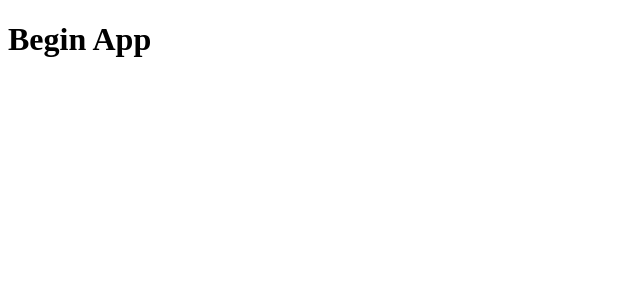
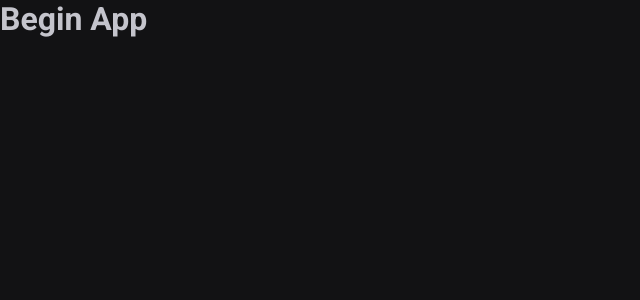
Before and after one commit to GusPrado/reactjs-pomodoro-timer, a React (Vite) app: page / in a window 1280 px wide. Shown: the top 300 px of the page, without its empty margins (0-640 px from the left). Built offline with nearby package versions, Linux system fonts and the light colour scheme.

Commit message:
feat: Configure global theme & styles

```diff
--- a/index.html
+++ b/index.html
@@ -1,8 +1,11 @@
 <!doctype html>
 <html lang="en">
   <head>
+    <link rel="preconnect" href="https://fonts.googleapis.com">
+    <link rel="preconnect" href="https://fonts.gstatic.com" crossorigin>
     <meta charset="UTF-8" />
     <meta name="viewport" content="width=device-width, initial-scale=1.0" />
+    <link href="https://fonts.googleapis.com/css2?family=Roboto+Mono:ital,wght@0,100..700;1,100..700&family=Roboto:wght@400;700&display=swap" rel="stylesheet" />
     <title>My Pomodoro</title>
   </head>
   <body>
--- a/package.json
+++ b/package.json
@@ -11,7 +11,8 @@
   },
   "dependencies": {
     "react": "^18.3.1",
-    "react-dom": "^18.3.1"
+    "react-dom": "^18.3.1",
+    "styled-components": "^6.1.13"
   },
   "devDependencies": {
     "@eslint/js": "^9.13.0",
--- a/src/App.tsx
+++ b/src/App.tsx
@@ -1,6 +1,13 @@
+import { ThemeProvider } from 'styled-components'
+import { defaultTheme } from './styles/themes/default'
+import { GlobalStyle } from './styles/global'
+
 export function App() {
 
   return (
-   <h1>Begin App</h1>
+    <ThemeProvider theme={defaultTheme}>
+      <h1>Begin App</h1>
+      <GlobalStyle />
+    </ThemeProvider>
   )
 }
--- /dev/null
+++ b/src/styles/global.ts
@@ -0,0 +1,26 @@
+import { createGlobalStyle } from 'styled-components'
+
+export const GlobalStyle = createGlobalStyle`
+* {
+  margin: 0;
+  padding: 0;
+  box-sizing: border-box;
+}
+
+:focus {
+  outline: 0;
+  box-shadow: 0 0 0 2px ${props => props.theme['green-500']};
+}
+
+body {
+  background-color: ${ props => props.theme['gray-900']};
+  color:  ${ props => props.theme['gray-300']}
+;
+}
+
+body, input-security, textarea, button {
+  font-family: 'Roboto', sans-serif;
+  font-weight: 400;
+  font-size: 1rem;
+}
+`
--- /dev/null
+++ b/src/styles/themes/default.ts
@@ -0,0 +1,21 @@
+export const defaultTheme = {
+  white: '#FFF',
+
+  'gray-100': '#E1E1E6',
+  'gray-300': '#C4C4CC',
+  'gray-400': '#8D8D99',
+  'gray-500': '#7C7C8A',
+  'gray-600': '#323238',
+  'gray-700': '#29292E',
+  'gray-800': '#202024',
+  'gray-900': '#121214',
+
+  'green-300': '#00B37E',
+  'green-500': '#00875F',
+  'green-700': '#015F43',
+
+  'red-500': '#AB222E',
+  'red-700': '#7A1921',
+
+  'yellow-500': '#FBA94C',
+}
```
Also changed, not shown: 1 other file (tests, documents, lock files or other folders).
